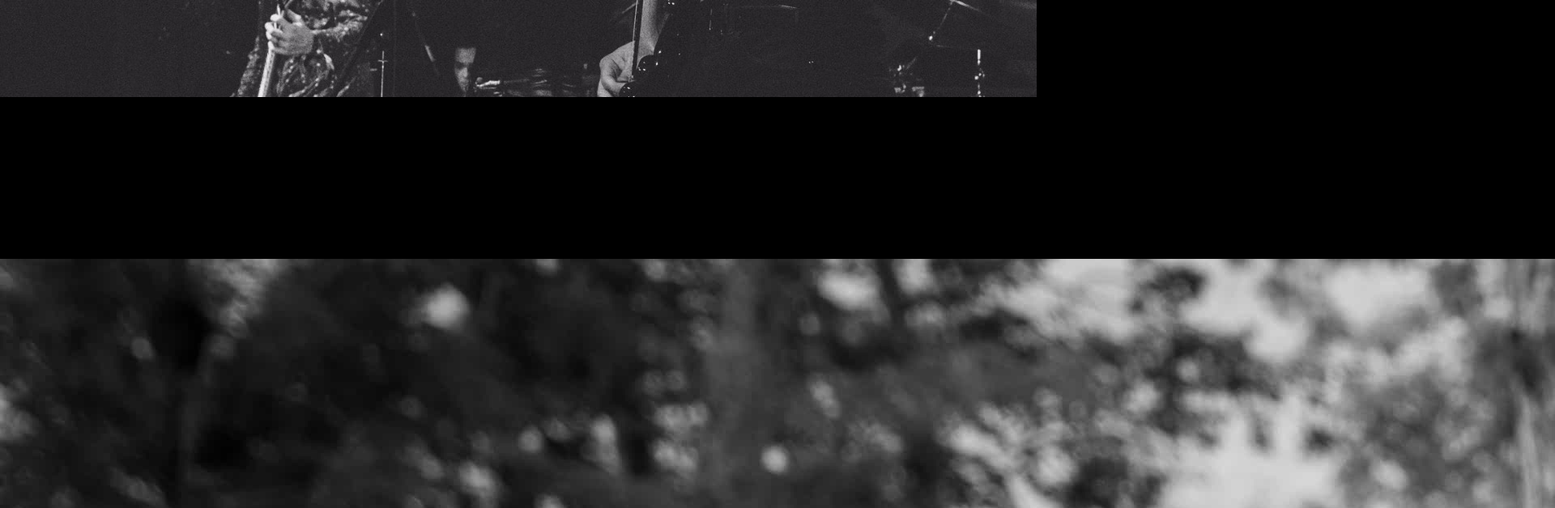
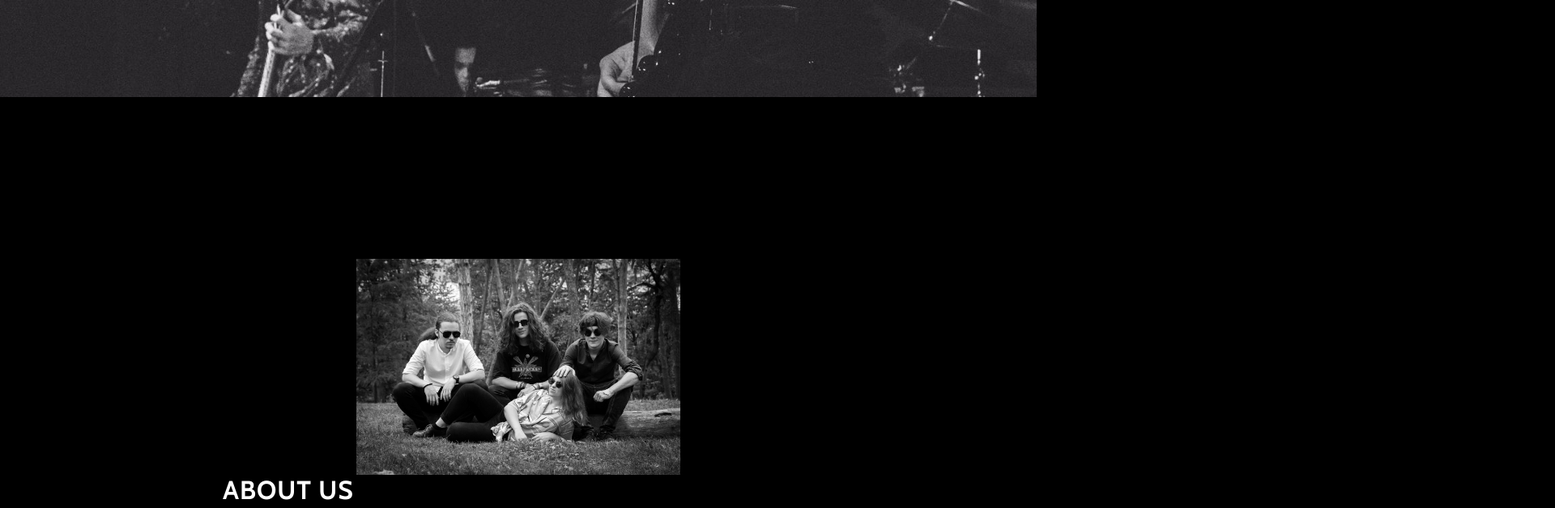
Before and after one commit to frvl/3ad-oldal, a plain HTML site: page index.html in a window 1280 px wide. Shown: the part 680-1308 px from the top of the page at 81% size, 1920 px wide, since content can reach past the window. Drawn offline with nearby package versions, Linux system fonts and the light colour scheme.

Commit message:
Update index.html

```diff
--- a/index.html
+++ b/index.html
@@ -27,7 +27,7 @@
     </div>
 
 </header>
-    <section id="about" class="content-section text-center"><img src="assets/img/park-bw.jpg" class="img-responsive" alt="Park">
+    <section id="about" class="content-section text-center"><img src="assets/img/park-bw.jpg" style="width: 400px; alt="Park">
         <div class="container">
             <div class="row">
                 <div class="col-lg-8 mx-auto">
```
